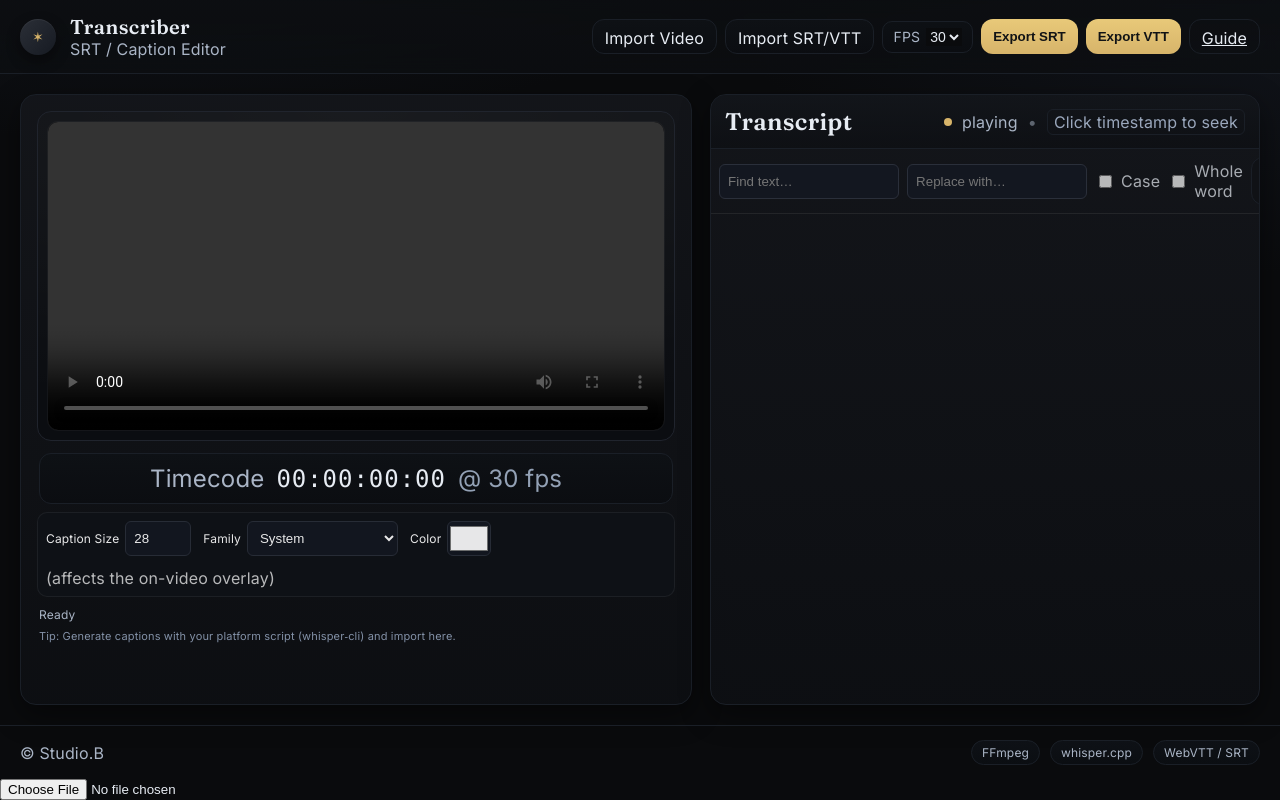
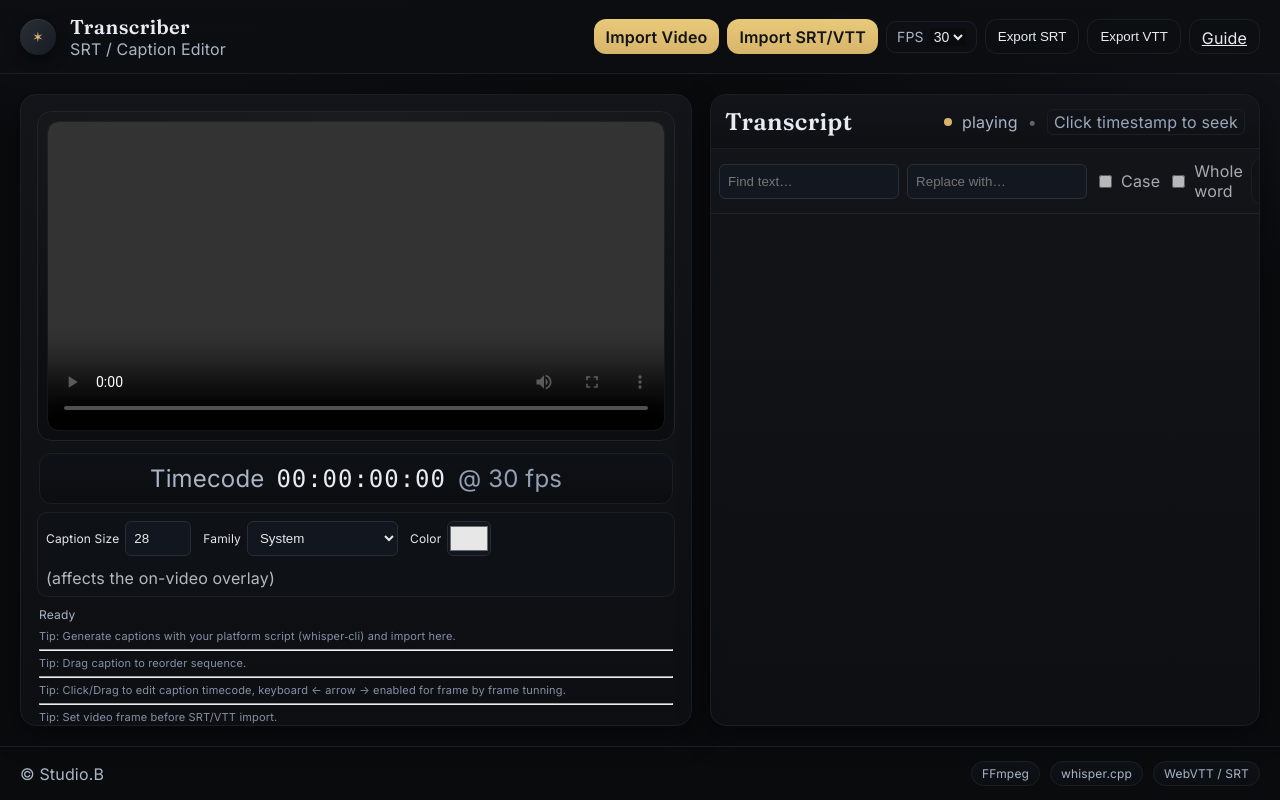
Before and after one commit to XsleuthX/Transcriber, a plain HTML site: page index.html in a window 1280 px wide. Drawn offline with Linux system fonts and the light colour scheme.

Commit message:
Update index.html

```diff
--- a/index.html
+++ b/index.html
@@ -19,11 +19,11 @@
       </div>
     </div>
     <nav class="toolbar">
-      <label class="btn btn-ghost">
+      <label class="btn btn-gold">
         <input type="file" id="fileInput" accept="video/*,audio/*" hidden>
         <span>Import Video</span>
       </label>
-      <label class="btn btn-ghost">
+      <label class="btn btn-gold">
         <input type="file" id="srtInput" accept=".srt,.vtt" hidden>
         <span>Import SRT/VTT</span>
       </label>
@@ -37,8 +37,8 @@
           <option value="60">60</option>
         </select>
       </div>
-      <button id="btnExport" class="btn btn-gold">Export SRT</button>
-      <button id="btnExportVtt" class="btn btn-gold">Export VTT</button>
+      <button id="btnExport" class="btn btn-outline">Export SRT</button>
+      <button id="btnExportVtt" class="btn btn-outline">Export VTT</button>
       <a class="btn btn-outline" href="README.html" target="_blank" rel="noopener">Guide</a>
     </nav>
   </header>
@@ -62,6 +62,13 @@
       <div id="status" class="status">Ready</div>
       <div class="smallprint">
         Tip: Generate captions with your platform script (whisper‑cli) and import here.
+        <hr>
+        Tip: Drag caption to reorder sequence.
+        <hr>
+        Tip: Click/Drag to edit caption timecode, keyboard ← arrow → enabled for frame by frame tunning.
+        <hr>
+        Tip: Set video frame before SRT/VTT import.
+        <hr>
       </div>
     </aside>
 
@@ -96,6 +103,5 @@
   </template>
 
   <script type="module" src="app.js"></script>
-  <input id="srtInput" type="file" accept=".srt,.vtt,text/vtt,text/plain">
 </body>
 </html>
```
